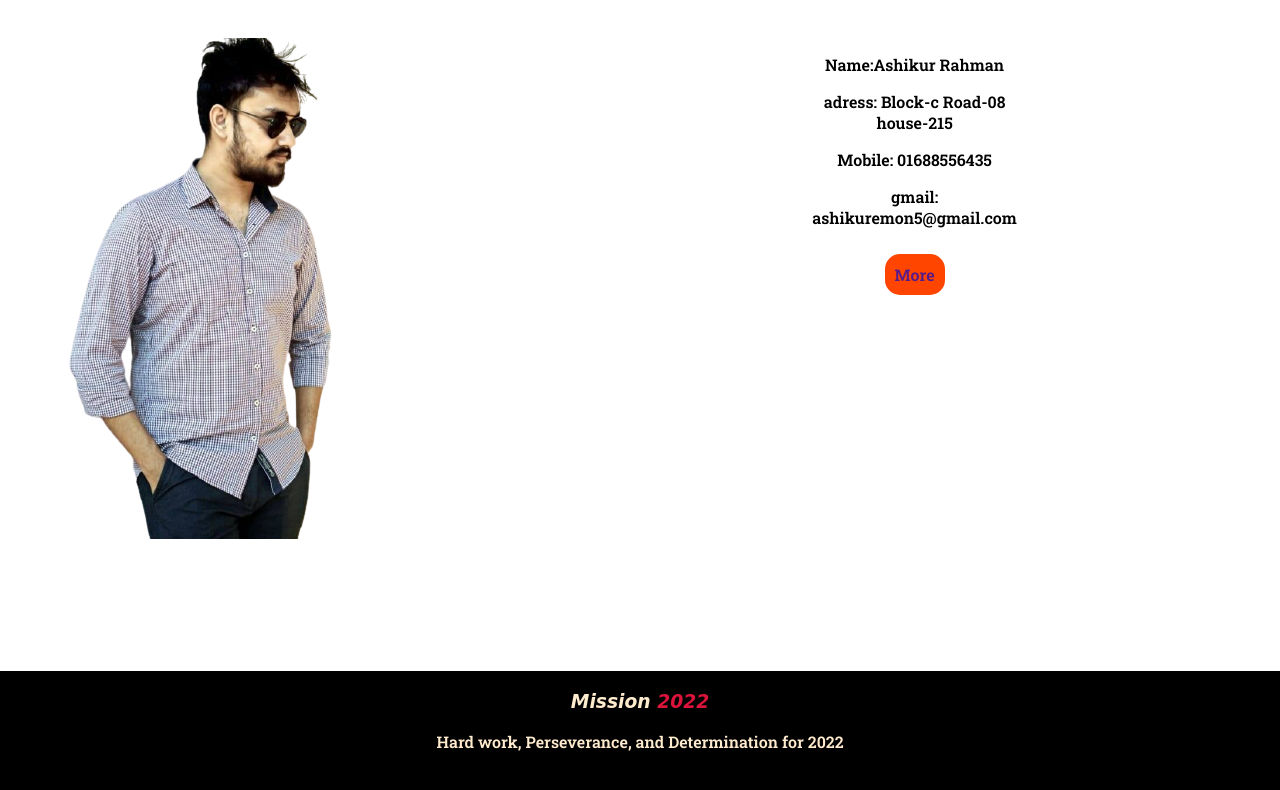
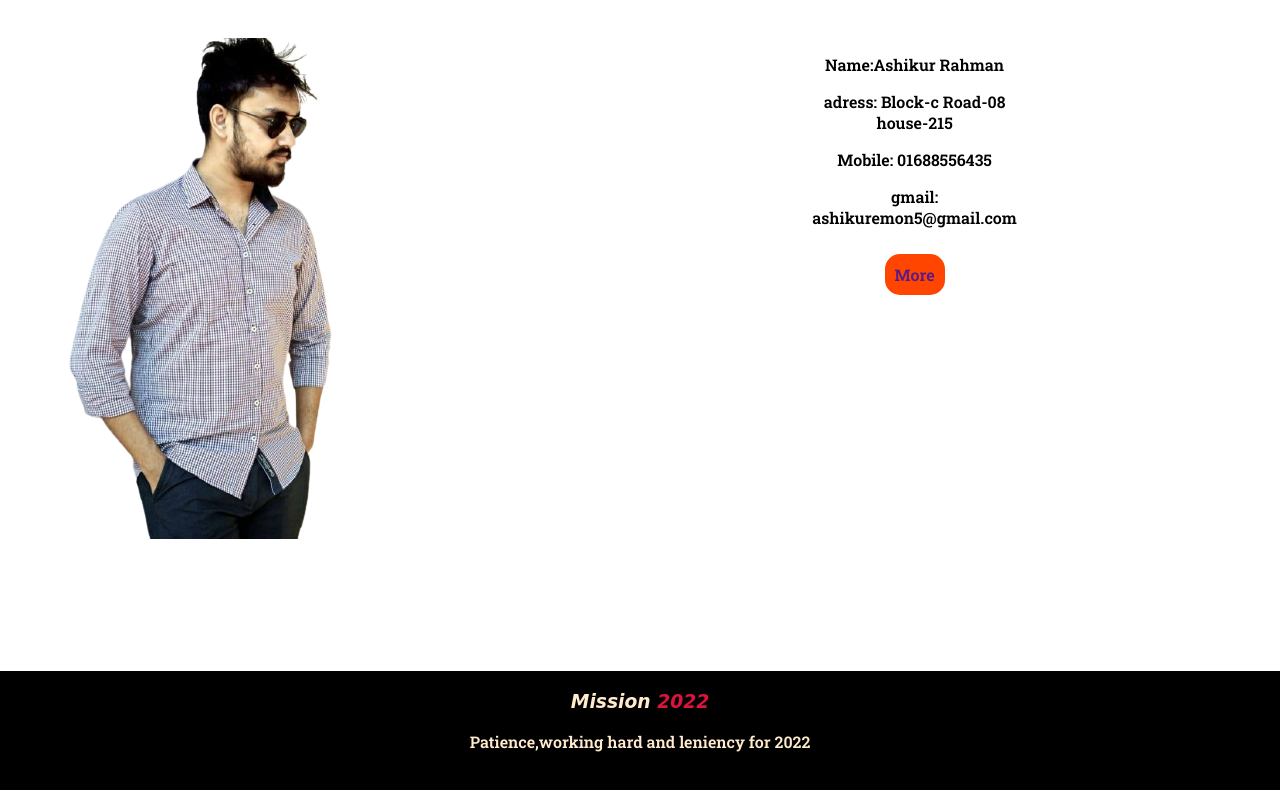
Before and after one commit to 55emon87/First-Assaignment-Ashikur-, a plain HTML site: page index.html in a window 1280 px wide. Shown: the part 2583-3373 px from the top of the page. Drawn offline with Linux system fonts and the light colour scheme; a web font is replaced by a local one.

Commit message:
first commit

```diff
--- a/index.html
+++ b/index.html
@@ -95,7 +95,7 @@
 </section>
 <footer >
   <h3 class="fb" >Mission  <span class="tag" >2022</span></h3>
-  <p class="qubic" >  Hard work, Perseverance, and Determination for 2022</p>
+  <p class="qubic" >  Patience,working hard and leniency for 2022</p>
 </footer>
 
 
```
